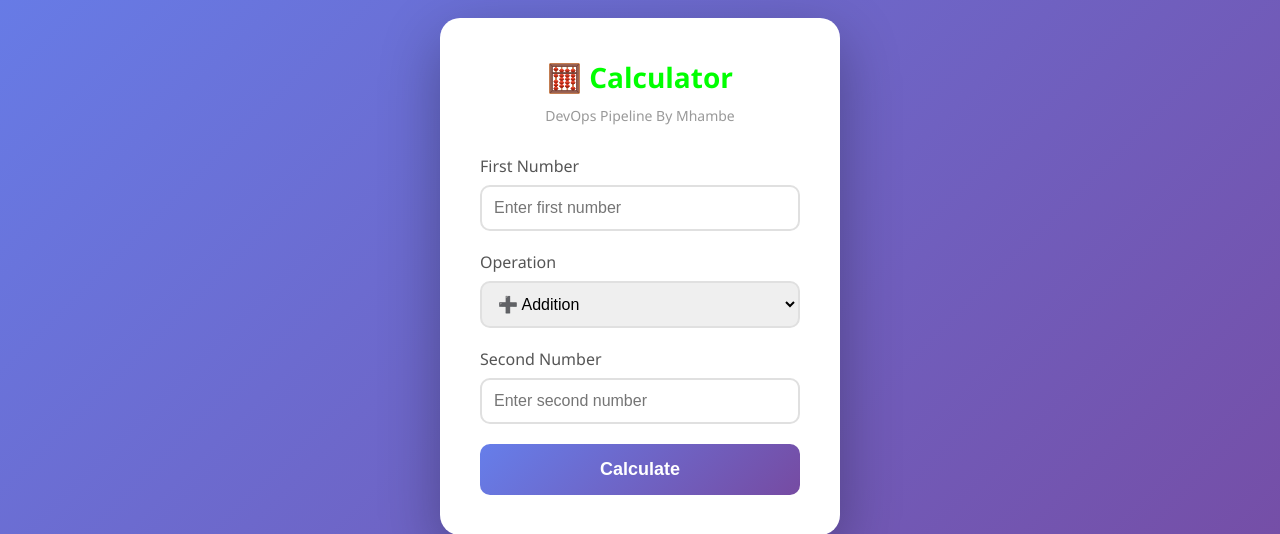
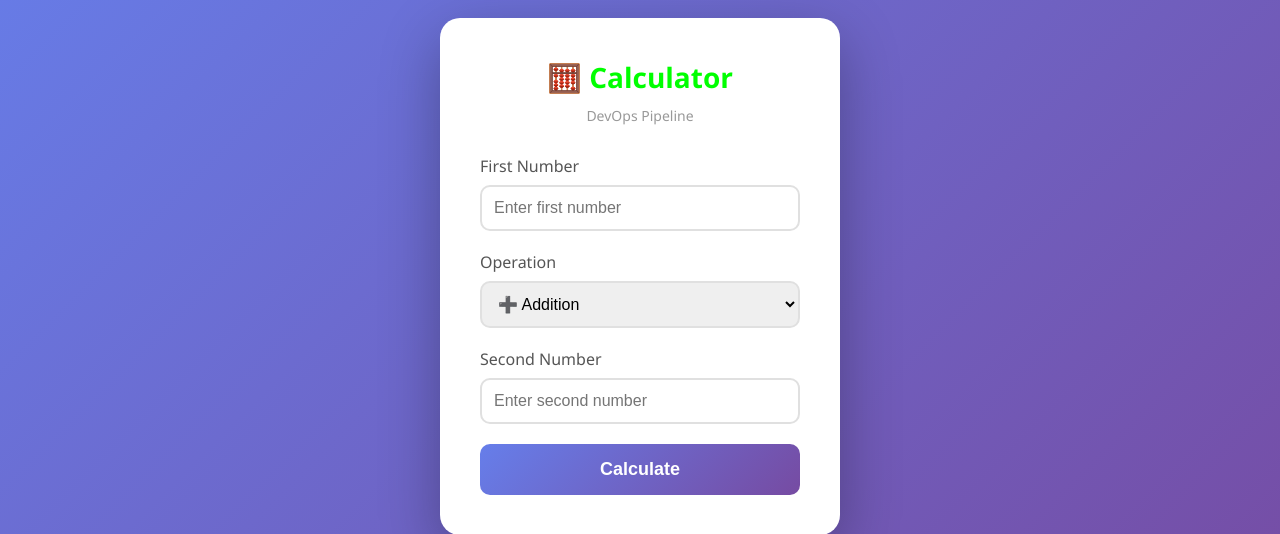
Before and after one commit to ianmhambe/python-calculator-devops, a Flask app: page / in a window 1280 px wide. Shown: the part 124-658 px from the top of the page. Run offline with Flask 3, Linux system fonts and the light colour scheme.

Commit message:
Test CI/CD pipeline

```diff
--- a/templates/index.html
+++ b/templates/index.html
@@ -71,7 +71,7 @@
 <body>
     <div class="container">
         <h1>🧮 Calculator</h1>
-        <p class="subtitle">DevOps Pipeline By Mhambe</p>
+        <p class="subtitle">DevOps Pipeline</p>
         <div class="input-group">
             <label for="num1">First Number</label>
             <input type="number" id="num1" placeholder="Enter first number" step="any">
```
Also changed, not shown: .github/workflows/ci-cd.yaml, k8s/deployment.yaml (line endings or trailing spaces).
